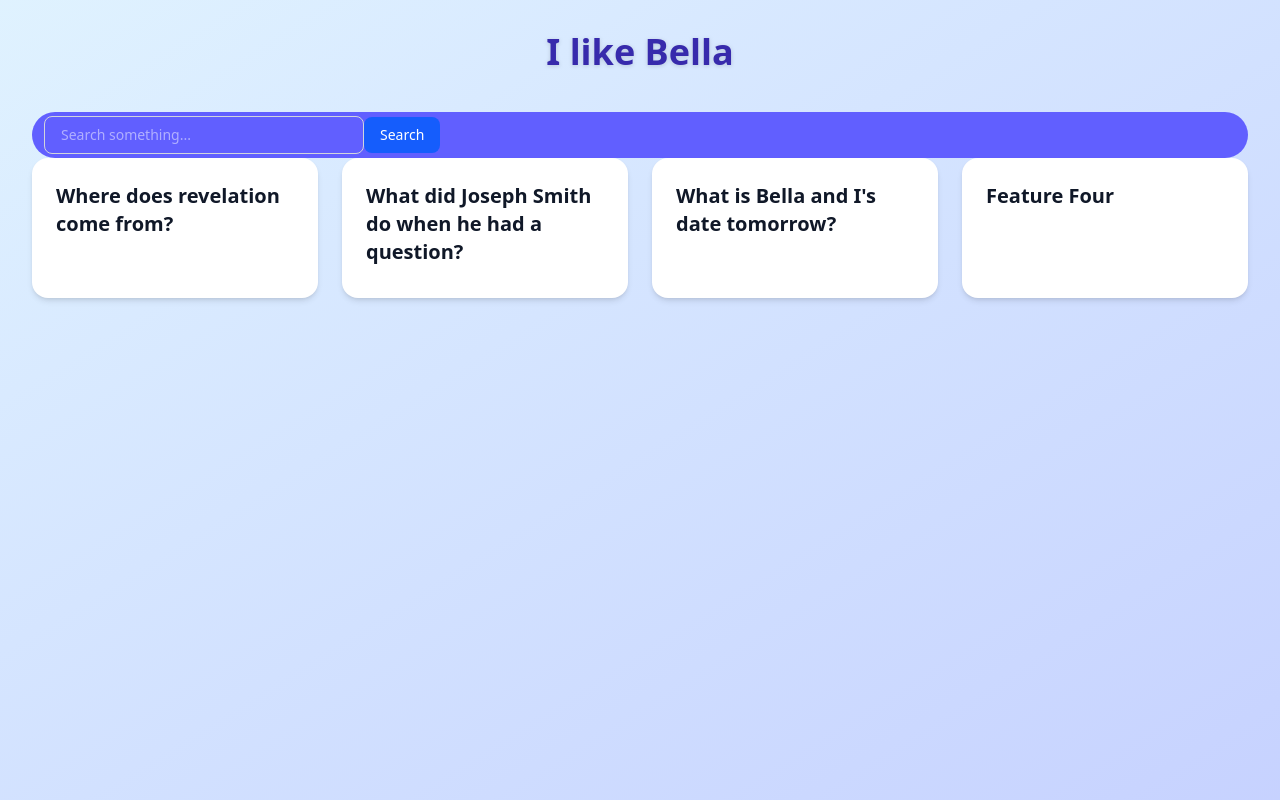
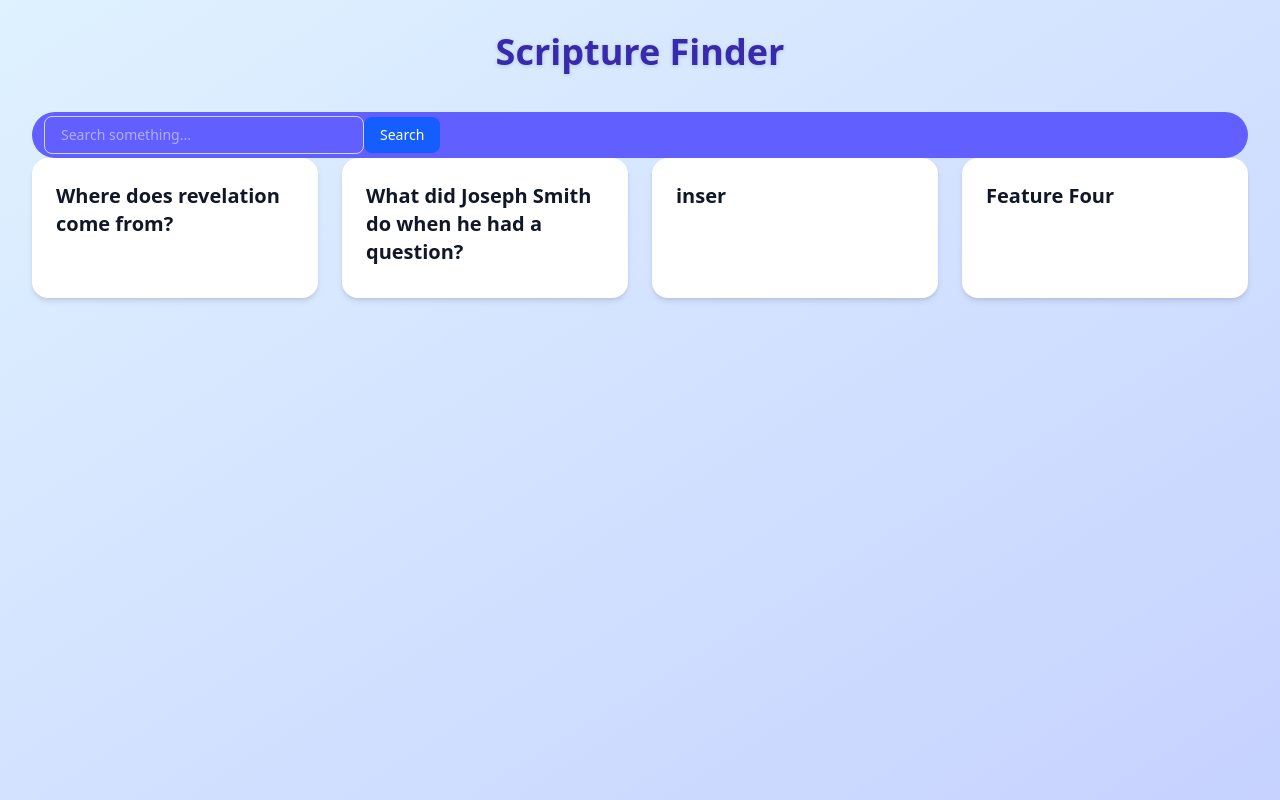
Before and after one commit to KadenParker1/religion_website, a React (Vite) app: page / in a window 1280 px wide. Built offline with nearby package versions, Linux system fonts and the light colour scheme.

Commit message:
updating app.jsx

```diff
--- a/src/App.jsx
+++ b/src/App.jsx
@@ -51,7 +51,7 @@ export default function App() {
   const cards = [
     { id: 1, title: "Where does revelation come from?", content: "Revelation comes from the Holy Ghost as seen in DC 8: Yea, behold, I will tell you in your mind and in your heart, by the Holy Ghost, which shall come upon you and which shall dwell in your heart. Now, behold, this is the spirit of revelation; behold, this is the spirit by which Moses brought the children of Israel through the Red Sea on dry ground." },
     { id: 2, title: "What did Joseph Smith do when he had a question?", content: "As the restoration Proclamation states:, Two hundred years ago, on a beautiful spring morning in 1820, young Joseph Smith, seeking to know which church to join, went into the woods to pray near his home in upstate New York, USA. He had questions regarding the salvation of his soul and trusted that God would direct him." },
-    { id: 3, title: "What is Bella and I's date tomorrow?", content: "Super Romance. Shopping. MAYBEEEE a hug. Temple. Homework. Dinner. homework? wicked?  and a goodnight kiss, i like that option." },
+    { id: 3, title: "inser", content: "" },
     { id: 4, title: "Feature Four", content: "This is more detail about feature four." },
   ];
 
@@ -79,7 +79,7 @@ export default function App() {
 
     <div className="min-h-screen bg-gradient-to-br from-sky-100 to-indigo-200 text-gray-900 p-8">
       <h1 className="text-4xl font-bold text-center mb-10 text-indigo-800 drop-shadow-sm">
-        I like Bella</h1>
+        Scripture Finder</h1>
 
       {/* Search bar */}
       <form
```
